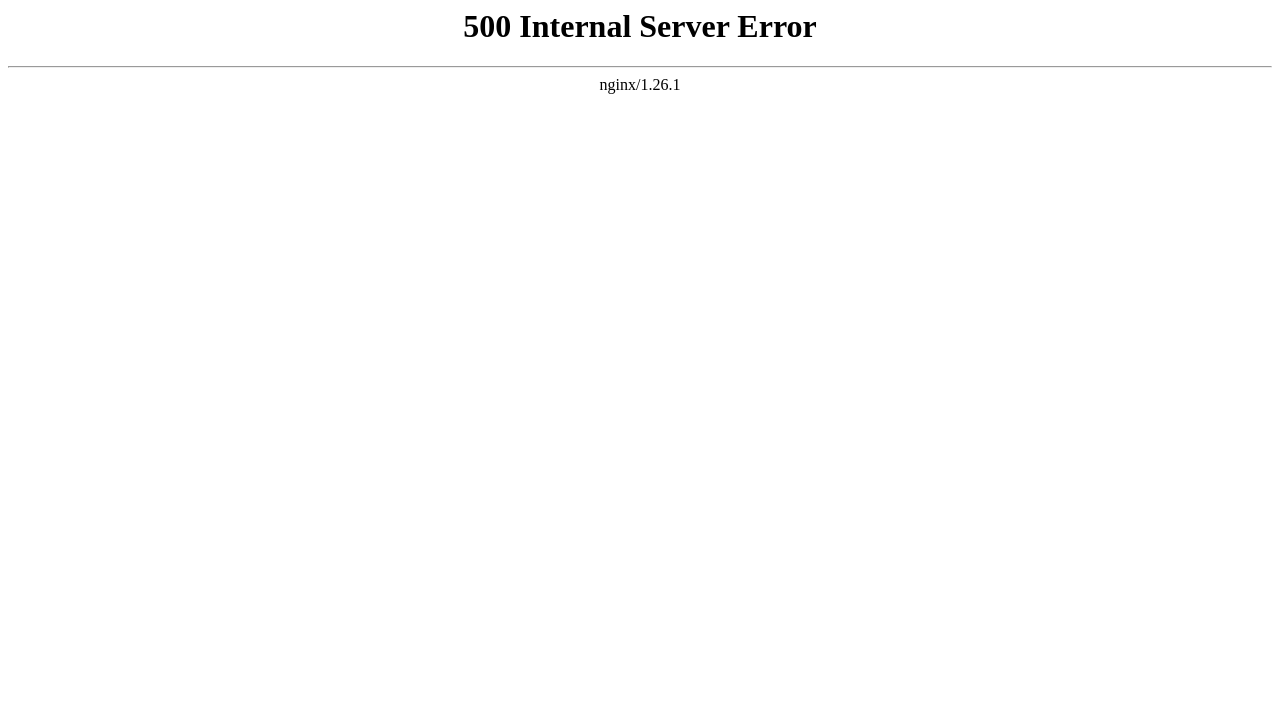
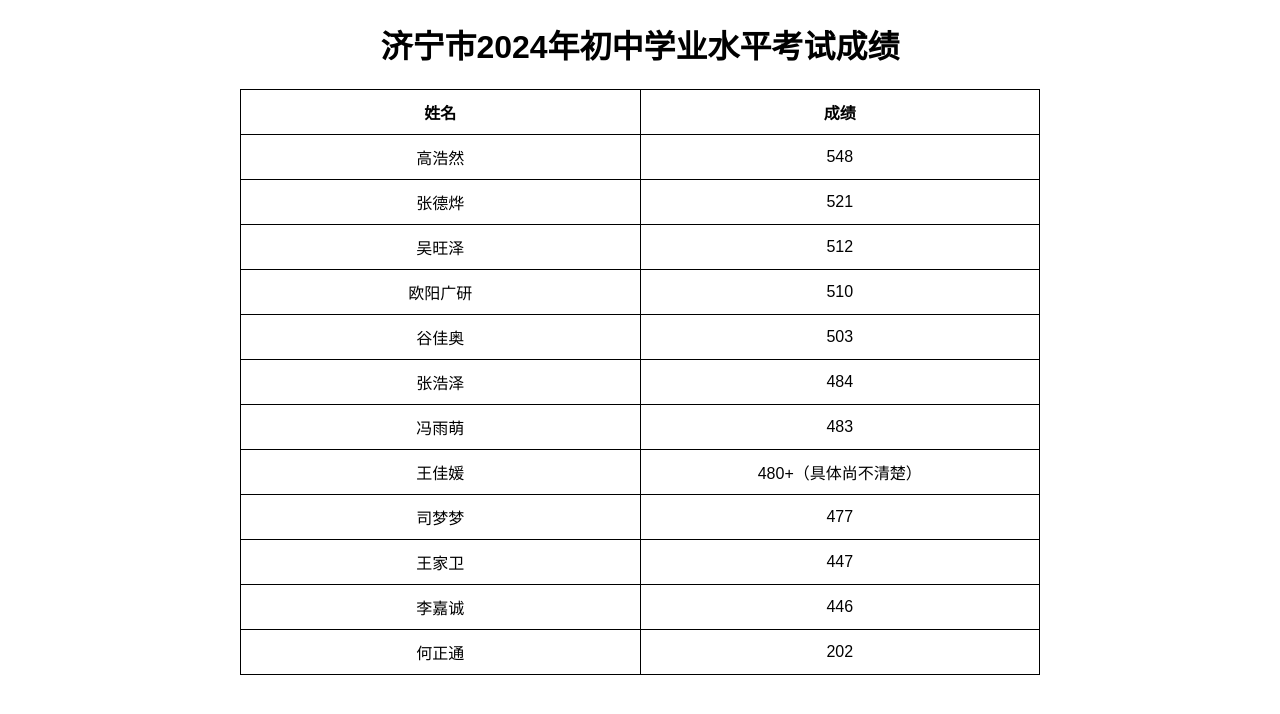
Before and after one commit to saikesw/saikesw.github.io, a plain HTML site: page index.html in a window 1280 px wide. Drawn offline with Linux system fonts and the light colour scheme.

Commit message:
Update index.html

```diff
--- a/index.html
+++ b/index.html
@@ -1,14 +1,85 @@
-
+<!DOCTYPE html>
 <html>
-<head><title>济宁市高中招生考试成绩查询</title></head>
+<head>
+  <title>中考成绩查询</title>
+  <style>
+    body {
+      font-family: Arial, sans-serif;
+    }
+    h1 {
+      text-align: center;
+    }
+    table {
+      margin: 0 auto;
+      border-collapse: collapse;
+      table-layout: fixed;
+      width: 800px; /* 调整此值以改变表格宽度 */
+    }
+    th, td {
+      padding: 10px;
+      border: 1px solid black;
+      text-align: center;
+      white-space: nowrap;
+      overflow: hidden;
+      text-overflow: ellipsis;
+    }
+  </style>
+</head>
 <body>
-<center><h1>500 Internal Server Error</h1></center>
-<hr><center>nginx/1.26.1</center>
+  <h1>济宁市2024年初中学业水平考试成绩</h1>
+  <table>
+    <tr>
+      <th>姓名</th>
+      <th>成绩</th>
+    </tr>
+    <tr>
+      <td>高浩然</td>
+      <td>548</td>
+    </tr>
+    <tr>
+      <td>张德烨</td>
+      <td>521</td>
+    </tr>
+    <tr>
+      <td>吴旺泽</td>
+      <td>512</td>
+    </tr>
+    <tr>
+      <td>欧阳广研</td>
+      <td>510</td>
+    </tr>
+    <tr>
+      <td>谷佳奥</td>
+      <td>503</td>
+    </tr>
+    <tr>
+      <td>张浩泽</td>
+      <td>484</td>
+    </tr>
+    <tr>
+      <td>冯雨萌</td>
+      <td>483</td>
+    </tr>
+    <tr>
+      <td>王佳媛</td>
+      <td>480+（具体尚不清楚）</td>
+    </tr>
+    <tr>
+      <td>司梦梦</td>
+      <td>477</td>
+    </tr>
+    <tr>
+      <td>王家卫</td>
+      <td>447</td>
+    </tr>
+    <tr>
+      <td>李嘉诚</td>
+      <td>446</td>
+    </tr>
+    <tr>
+      <td>何正通</td>
+      <td>202</td>
+    </tr>
+  </table>
 </body>
 </html>
-<!-- a padding to disable MSIE and Chrome friendly error page -->
-<!-- a padding to disable MSIE and Chrome friendly error page -->
-<!-- a padding to disable MSIE and Chrome friendly error page -->
-<!-- a padding to disable MSIE and Chrome friendly error page -->
-<!-- a padding to disable MSIE and Chrome friendly error page -->
-<!-- a padding to disable MSIE and Chrome friendly error page -->
```
